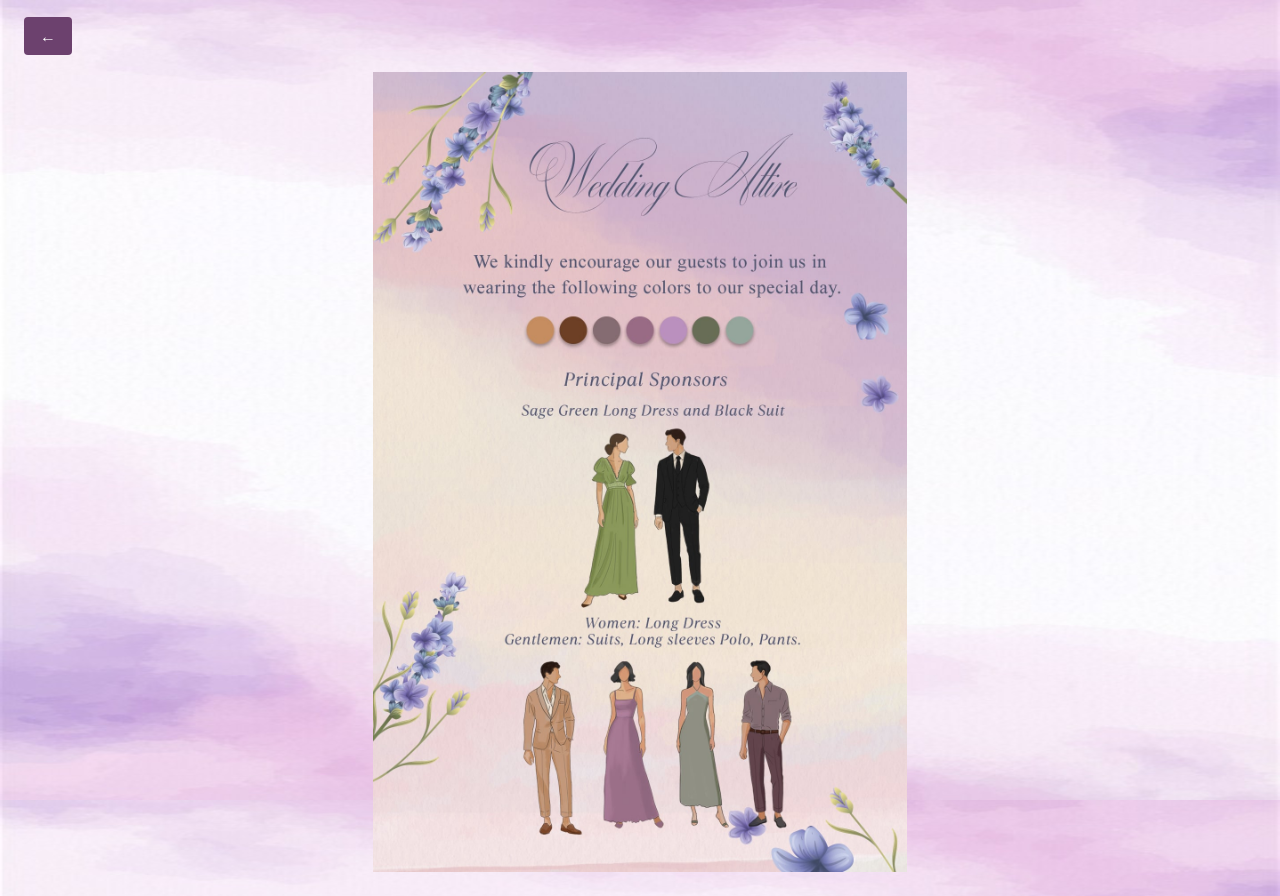
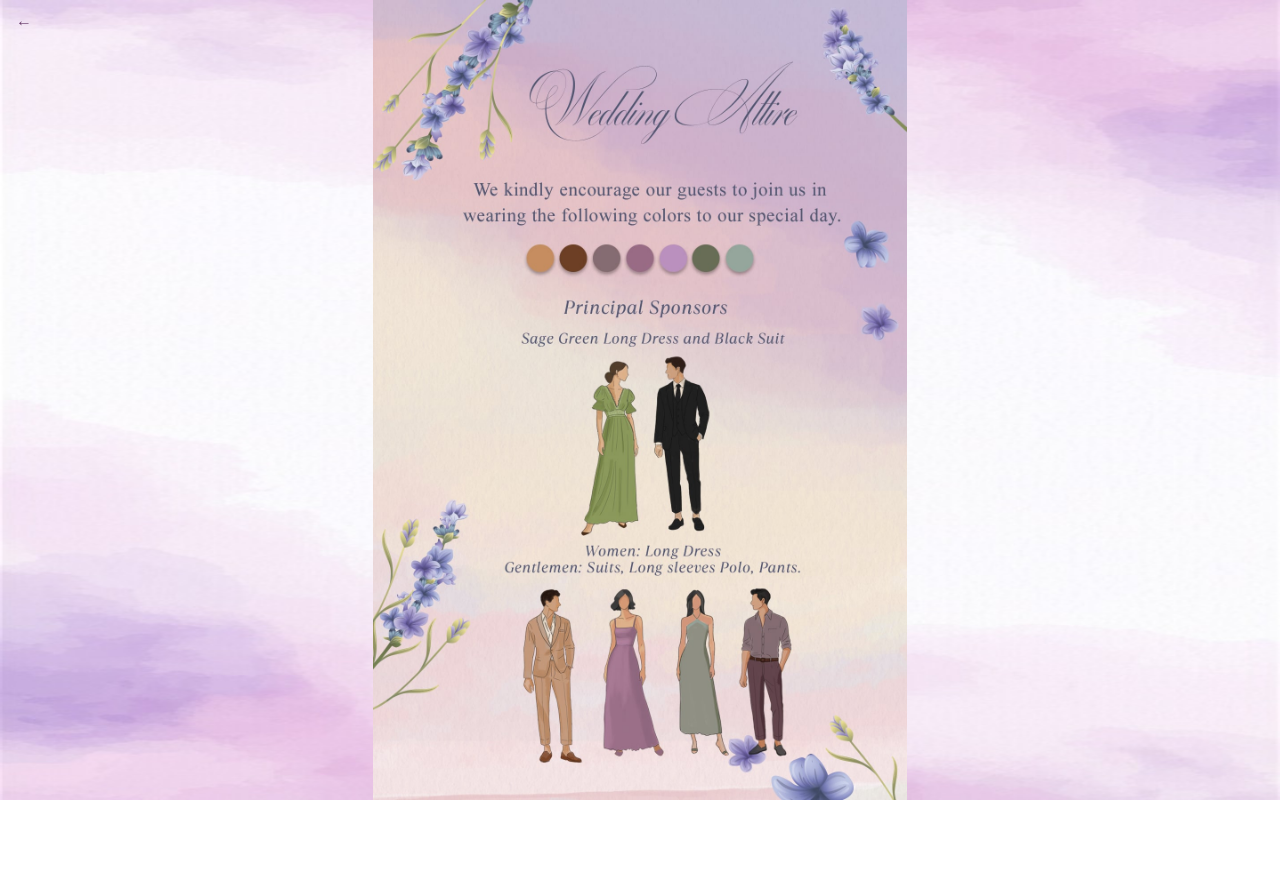
Before and after one commit to Gustavo0623/gus-mich-092625, a Next.js app: page /dress-code in a window 1280 px wide. After the commit the page ends 800 px from the top, so only its background shows below. Built offline with nearby package versions, Linux system fonts and the light colour scheme.

Commit message:
update dress code page

```diff
--- a/src/app/dress-code/page.js
+++ b/src/app/dress-code/page.js
@@ -2,17 +2,17 @@ import Link from "next/link"
 
 export default function DressCode() {
     return (
-        <div className="flex flex-wrap items-center justify-center p-6 gap-6">
+        <div className="flex flex-wrap items-center justify-center">
             {/* Return Home Link */}
             <div className="w-full">
                 <Link
                 href="/"
-                className="text-white bg-opacity-50 px-4 py-2 rounded hover:bg-opacity-75 transition" style={{backgroundColor: "#6c416e"}}
+                className="absolute px-4 py-2 rounded" style={{color: "#6c416e"}}
                 >
                     ←
                 </Link>
             </div>
-            <img className="max-h-screen" src="/attire.JPG" alt="attire guidelines"/>
+            <img className="h-dvh" src="/attire.JPG" alt="attire guidelines"/>
         </div>
     )
 }
```
